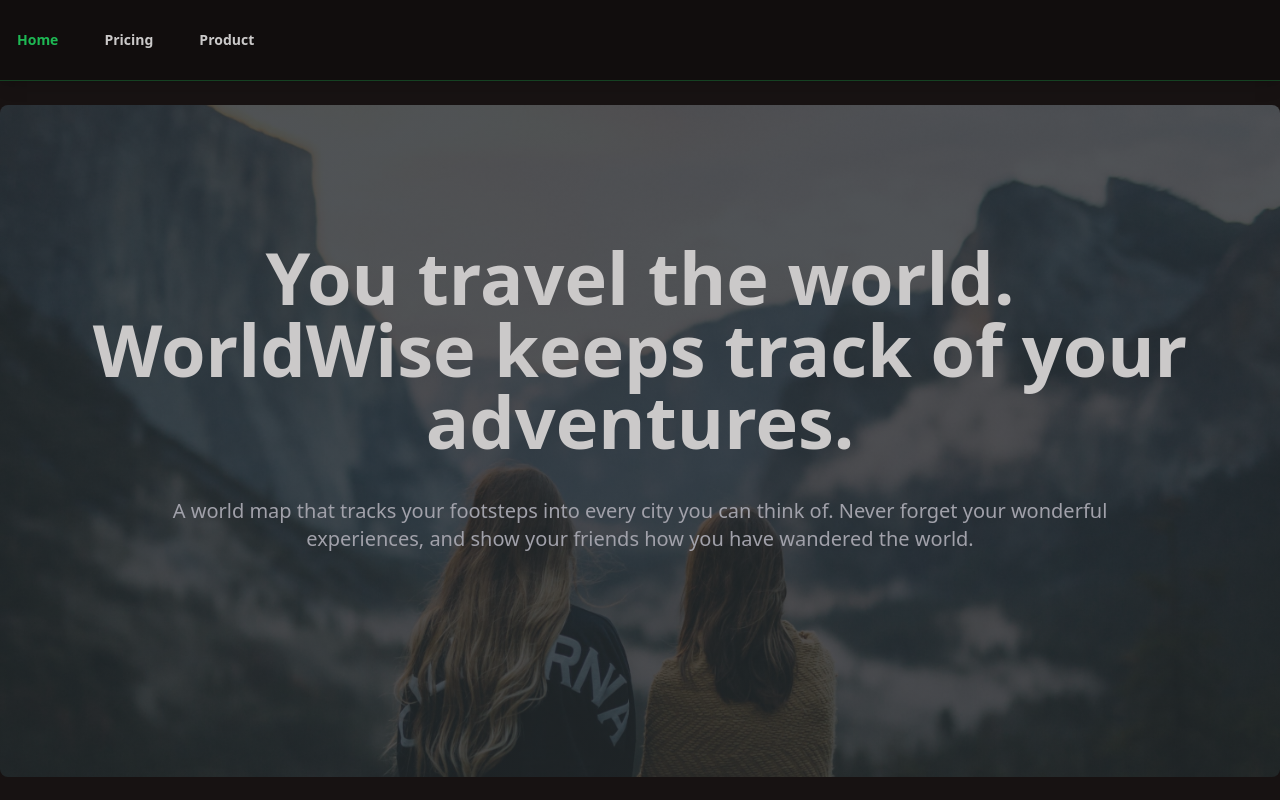
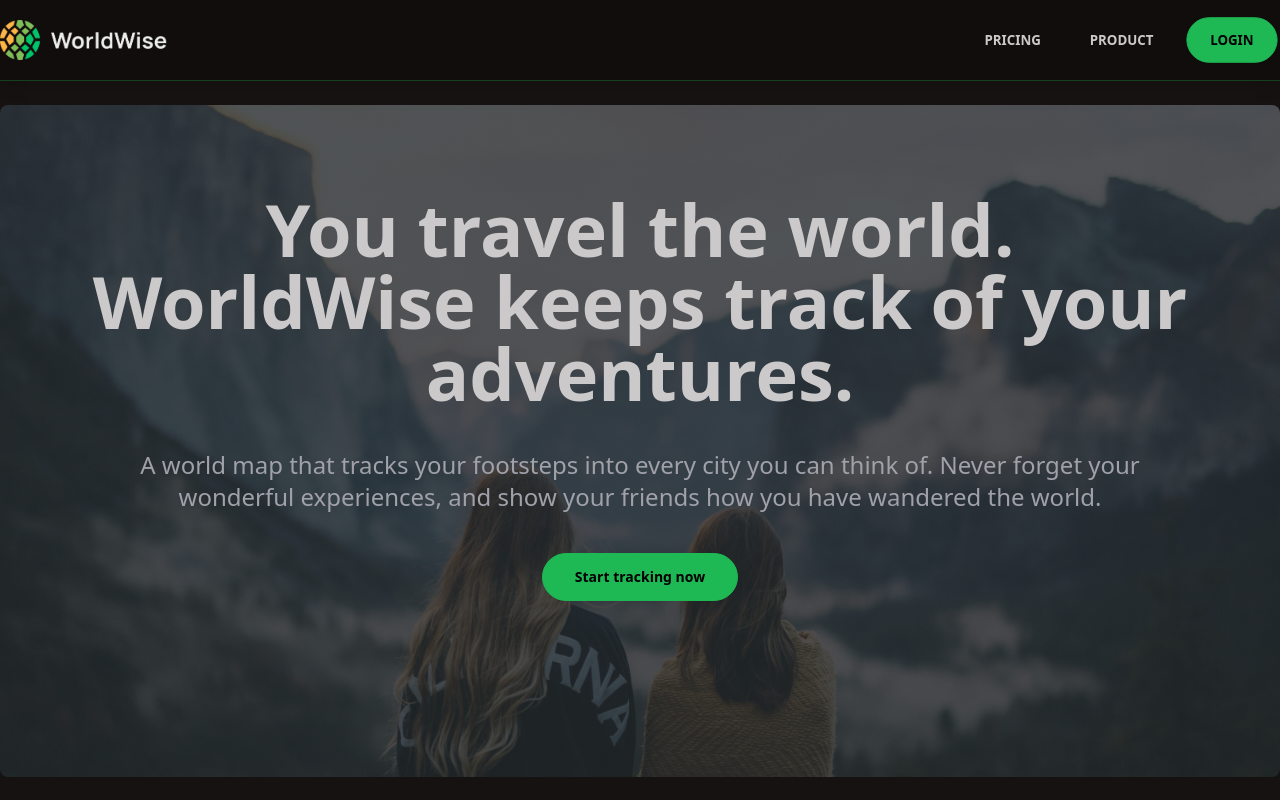
Before and after one commit to Alireza-Khodayi/worldwise-ts, a React (Vite) app: page / in a window 1280 px wide. Built offline with nearby package versions, Linux system fonts and the light colour scheme.

Commit message:
some changes in file structure and cleaner code

```diff
--- /dev/null
+++ b/src/components/pages/Home/HomeHeroSection.tsx
@@ -0,0 +1,26 @@
+import { AppRoutes } from '@/core/utilities/app-routes';
+import { Link } from 'react-router-dom';
+
+function HomeHeroSection() {
+  return (
+    <main className='h-[calc(100vh-8rem)] md:rounded-lg mt-6 container mx-auto w-full hero-section-background bg-cover bg-center py-10 px-20'>
+      <section className=' flex flex-col h-[85%] items-center justify-center gap-10 text-center'>
+        <h1 className='font-semibold text-3xl md:text-4xl lg:text-5xl xl:text-7xl'>
+          You travel the world.
+          <br />
+          WorldWise keeps track of your adventures.
+        </h1>
+        <h2 className='text-lg md:text-xl lg:text-2xl text-zinc-400'>
+          A world map that tracks your footsteps into every city you can think
+          of. Never forget your wonderful experiences, and show your friends how
+          you have wandered the world.
+        </h2>
+        <Link to={AppRoutes.app} className='btn btn-primary px-8'>
+          Start tracking now
+        </Link>
+      </section>
+    </main>
+  );
+}
+
+export { HomeHeroSection };
--- /dev/null
+++ b/src/components/pages/Home/index.ts
@@ -0,0 +1 @@
+export { HomeHeroSection } from './HomeHeroSection';
--- /dev/null
+++ b/src/components/template/layout/Navbar/Logo.tsx
@@ -0,0 +1,12 @@
+import { AppRoutes } from '@/core/utilities/app-routes';
+import { Link } from 'react-router-dom';
+
+function Logo() {
+  return (
+    <Link to={AppRoutes.home}>
+      <img className='h-10 w-full' src='/logo.png' alt='WorldWise logo' />
+    </Link>
+  );
+}
+
+export { Logo };
--- /dev/null
+++ b/src/components/template/layout/Navbar/NavLinks.tsx
@@ -0,0 +1,28 @@
+import { AppRoutes } from '@/core/utilities/app-routes';
+import { NavLink } from 'react-router-dom';
+
+function NavLinks() {
+  return (
+    <nav className=''>
+      <ul className='gap-3 py-4 hidden md:flex'>
+        <li>
+          <NavLink className='nav-link' to={AppRoutes.pricing}>
+            PRICING
+          </NavLink>
+        </li>
+        <li>
+          <NavLink className='nav-link' to={AppRoutes.product}>
+            PRODUCT
+          </NavLink>
+        </li>
+        <li>
+          <NavLink className='btn btn-primary px-6' to={AppRoutes.login}>
+            LOGIN
+          </NavLink>
+        </li>
+      </ul>
+    </nav>
+  );
+}
+
+export { NavLinks };
--- a/src/components/template/layout/Navbar/Navbar.tsx
+++ b/src/components/template/layout/Navbar/Navbar.tsx
@@ -1,28 +1,13 @@
-import { NavLink } from 'react-router-dom';
-import { AppRoutes } from '@/core/utilities/app-routes';
+import { Logo } from './Logo';
+import { NavLinks } from './NavLinks';
 
 function Navbar() {
   return (
-    <header className='border-b border-primary border-opacity-30 bg-base-300 shadow-lg'>
-      <nav className='container mx-auto w-full'>
-        <ul className='flex gap-3 py-4'>
-          <li>
-            <NavLink className='nav-link' to={AppRoutes.home}>
-              Home
-            </NavLink>
-          </li>
-          <li>
-            <NavLink className='nav-link' to={AppRoutes.pricing}>
-              Pricing
-            </NavLink>
-          </li>
-          <li>
-            <NavLink className='nav-link' to={AppRoutes.product}>
-              Product
-            </NavLink>
-          </li>
-        </ul>
-      </nav>
+    <header className='border-b border-primary border-opacity-30 bg-base-300 shadow-lg w-full'>
+      <div className='container mx-auto w-full flex items-center justify-between'>
+        <Logo />
+        <NavLinks />
+      </div>
     </header>
   );
 }
--- a/src/pages/HomePage.tsx
+++ b/src/pages/HomePage.tsx
@@ -1,23 +1,11 @@
 import { Navbar } from '@/components/template/layout/Navbar';
+import { HomeHeroSection } from '@/components/pages/Home';
 
 function HomePage() {
   return (
     <>
       <Navbar />
-      <main className='h-[calc(100vh-8rem)] md:rounded-lg mt-6 container mx-auto w-full hero-section-background bg-cover bg-center py-10 px-20'>
-        <section className=' flex flex-col h-[85%] items-center justify-center gap-10 text-center'>
-          <h1 className='font-semibold text-3xl md:text-4xl lg:text-5xl xl:text-7xl'>
-            You travel the world.
-            <br />
-            WorldWise keeps track of your adventures.
-          </h1>
-          <h2 className='w-[90%] text-xl text-zinc-400'>
-            A world map that tracks your footsteps into every city you can think
-            of. Never forget your wonderful experiences, and show your friends
-            how you have wandered the world.
-          </h2>
-        </section>
-      </main>
+      <HomeHeroSection />
     </>
   );
 }
```
Also changed, not shown: src/assets/icons/Key.svg, src/assets/icons/Mail.svg.
